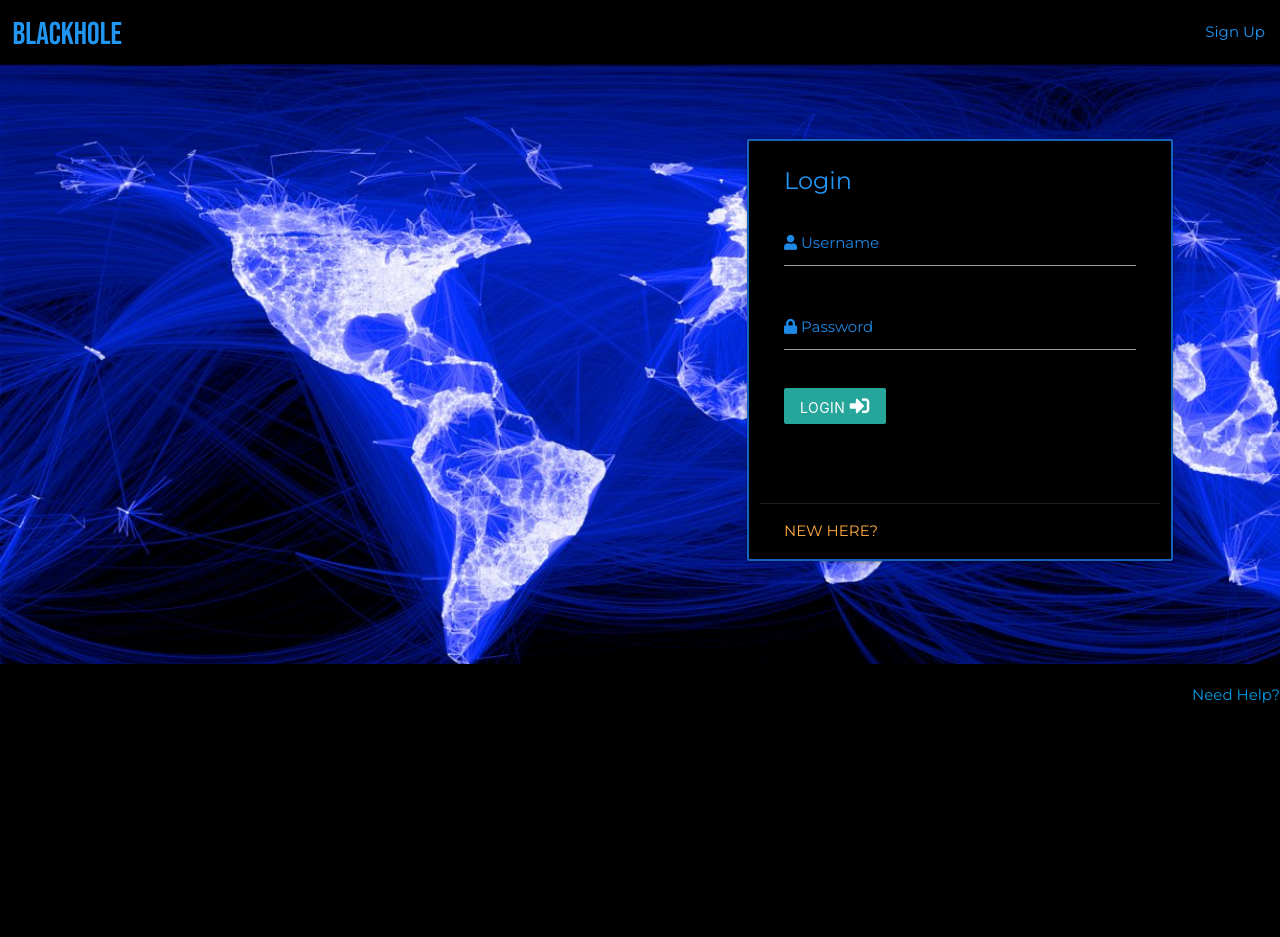
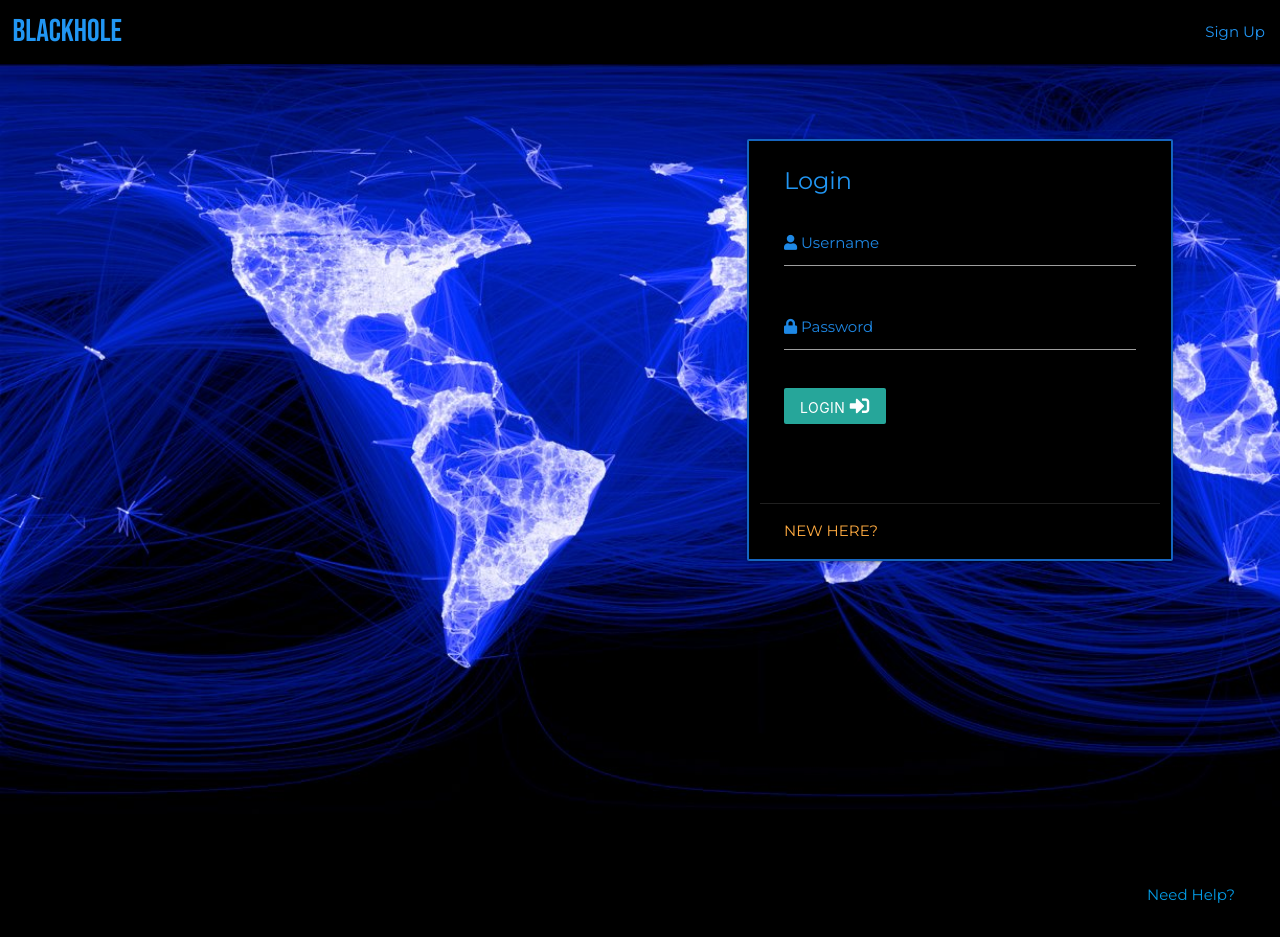
Before and after one commit to Code-Institute-Submissions/Blackhole, a Flask app: page / in a window 1280 px wide. Before the commit the page ends 703 px from the top, so only its background shows below. Run offline with Flask 2, Linux system fonts and the light colour scheme; some libraries are stand-ins or nearby versions.

Commit message:
fixed styling for landing pages

```diff
--- /dev/null
+++ b/static/css/land-style.css
@@ -0,0 +1,67 @@
+/* GLOBAL STYLES */
+
+@import url('https://fonts.googleapis.com/css2?family=Bebas+Neue&family=Montserrat&display=swap');
+
+h1,h2,h3 {
+    font-family: 'Bebas Neue', cursive;
+}
+
+body {
+    background-color: black;
+    font-family: 'Montserrat', sans-serif;
+}
+
+/* CALLOUT */
+
+body #callout #callout-contain,
+body #callout #callout-contain .s12{
+    padding: 0;
+}
+
+#callout {
+    background-image: url('../images/callout.jpg');
+    background-size: 1500px;
+    background-repeat: repeat-x;
+    height: 600px;
+}
+
+/* NAVBAR AND LOGO */
+
+nav .brand-logo {
+    margin: 12.5px;
+    line-height: 120%;
+}
+
+
+#landing-card {
+    margin-top: 5em;
+    border: solid 2px #1565c0;
+}
+
+#callout #landing-card .input-field,
+#callout #landing-card label,
+#callout #landing-card input  {
+    color: #1e88e5;
+}
+
+/* FOOTER */
+
+#FAQ {
+    margin-right: 3em;
+}
+
+/* DIFFERENT DEVICES */
+
+@media screen and (min-width: 700px) {
+    /* CALLOUT */
+    #callout {
+        height: 700px;
+    }
+}
+
+@media screen and (min-width: 1000px) {
+    /* CALLOUT */
+    #callout {
+        height: 800px;
+    }
+}
--- a/static/css/style.css
+++ /dev/null
@@ -1,117 +0,0 @@
-@import url('https://fonts.googleapis.com/css2?family=Bebas+Neue&family=Montserrat&display=swap');
-
-h1,h2,h3 {
-    font-family: 'Bebas Neue', cursive;
-}
-
-body {
-    background-color: black;
-    font-family: 'Montserrat', sans-serif;
-}
-
-
-body #callout #callout-contain,
-body #callout #callout-contain .s12{
-    padding: 0;
-}
-
-#callout {
-    background-image: url('../images/callout.jpg');
-    background-size: 1500px;
-    background-repeat: repeat-x;
-    height: 600px;
-}
-
-nav .brand-logo {
-    margin: 12.5px;
-    line-height: 140%;
-}
-
-
-#landing-card {
-    margin-top: 5em;
-    border: solid 2px #1565c0;
-}
-
-#callout #landing-card .input-field,
-#callout #landing-card label,
-#callout #landing-card input  {
-    color: #1e88e5;
-}
-
-#nav-mobile li a{
-    color: #1e88e5;
-    height: 64px;
-}
-
-@media only screen and (max-width: 350px) {
-    .nav-wrapper i {
-        font-size: 1.35em;
-    }
-}
-
-#nav-mobile {
-  display: flex;
-  justify-content: space-between;
-}
-
-#activity .contain {
-    border: 2px solid #1e88e5;
-    border-top: none;
-    height: 1000px;
-}
-
-#friends-list .contain,
-#profile-home .contain {
-    border-top:  2px solid #1e88e5;
-    color: #1e88e5;
-}
-
-@media only screen and (min-width: 600px) {
-    #nav-mobile {
-        float: right;
-    }
-}
-
-#activity .post {
-    background-color: #212121;
-    border: solid 2px #1e88e5;
-    border-radius: 5px;
-    padding-top: 2em;
-}
-
-#activity #label-post {
-    padding-top: 1em;
-}
-
-#new-post .input-field .btn {
-    color:white;
-    background-color: transparent;
-    box-shadow: none;
-}
-
-#profile-pop-out-icon {
-    font-size: 34px;
-    padding-top: 10px;
-}
-
-#profile-pop-out-section {
-    position: absolute;
-    top: 56px;
-    right: 0;
-    background-color: #212121;
-    border: solid 2px #1e88e5;
-    border-radius: 5px;
-    height: 100px;
-    color: white;
-}
-
-#profile-pop-out-section {
-    display: none;
-}
-
-@media screen and (min-width:765px) {
-    #home-mobile-side-nav {
-        display: none;
-    }
-}
--- a/templates/land-base.html
+++ b/templates/land-base.html
@@ -7,7 +7,7 @@
     <title>Blackhole</title>
     <link rel="stylesheet" href="https://cdnjs.cloudflare.com/ajax/libs/font-awesome/5.14.0/css/all.min.css" integrity="sha512-1PKOgIY59xJ8Co8+NE6FZ+LOAZKjy+KY8iq0G4B3CyeY6wYHN3yt9PW0XpSriVlkMXe40PTKnXrLnZ9+fkDaog==" crossorigin="anonymous" />
     <link rel="stylesheet" href="https://cdnjs.cloudflare.com/ajax/libs/materialize/1.0.0/css/materialize.min.css">
-    <link rel="stylesheet" href="{{ url_for('static', filename='css/style.css') }}">
+    <link rel="stylesheet" href="{{ url_for('static', filename='css/land-style.css') }}">
 </head>
 
 <body>
@@ -15,7 +15,7 @@
 {% endblock %}
     <nav>
         <div class="nav-wrapper black">
-            <h1 class="brand-logo blue-text darken-4">Blackhole</h1>
+            <h1 class="brand-logo blue-text darken-4 left">Blackhole</h1>
             <ul id="nav-mobile" class="right">
                 <li><a href="{{ url_for('login') }}" class="login blue-text darken-1">Login</a></li>
                 <li><a href="{{ url_for('signup') }}" class="signup blue-text darken-1">Sign Up</a></li>
@@ -42,7 +42,7 @@
         <div class="left col s12 m6">
             <p>Blackhole</p>
         </div>
-        <div class="right col c12 m6">
+        <div id="FAQ" class="right col c12 m6">
             <a href="{{ url_for('support') }}"> Need Help?</a>
         </div>
     </footer>
```
